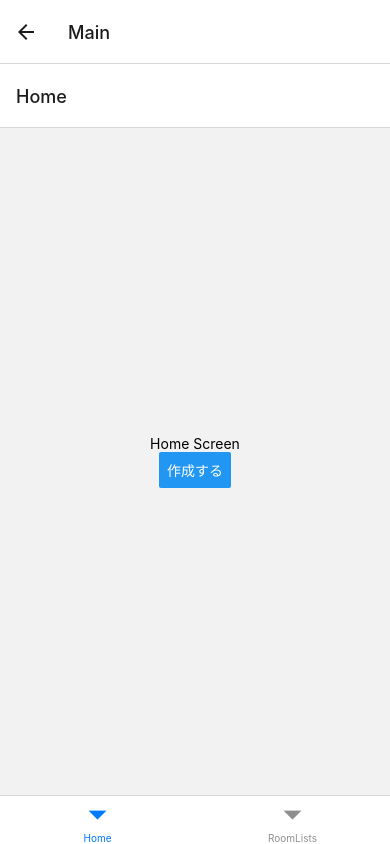
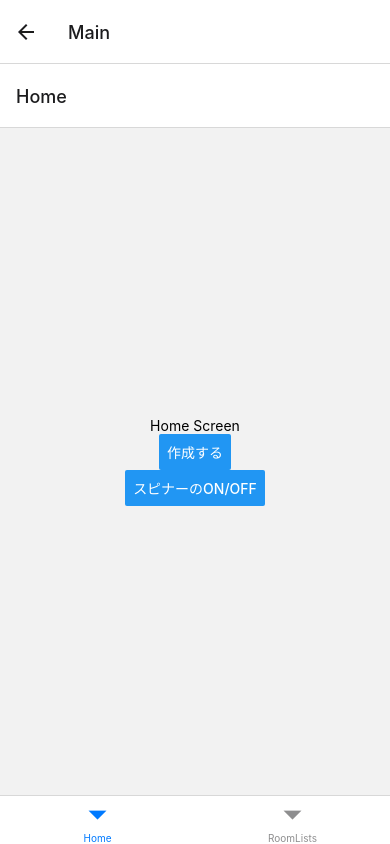
Before and after one commit to Kojiro-schatten/soon, a React Native app: screen /Main in a window 390 px wide. Built offline with nearby package versions, Linux system fonts and the light colour scheme.

Commit message:
components: spinner

```diff
--- /dev/null
+++ b/src/components/loading/Spinner.tsx
@@ -0,0 +1,22 @@
+import React from 'react';
+import { ActivityIndicator, StyleSheet, Text, View } from 'react-native';
+
+export const Spinner: React.FC = () => (
+  <View style={[styles.container, styles.horizontal]}>
+    <ActivityIndicator size="large" />
+  </View>
+);
+
+const styles = StyleSheet.create({
+  container: {
+    flex: 0.5,
+    justifyContent: 'center'
+  },
+  horizontal: {
+    flexDirection: 'row',
+    justifyContent: 'space-around',
+    padding: 10
+  }
+});
+
+export default Spinner;
--- a/src/screens/home/HomeScreen.tsx
+++ b/src/screens/home/HomeScreen.tsx
@@ -1,11 +1,12 @@
 import { useNavigation } from '@react-navigation/native';
-import React from 'react';
+import React, {useState} from 'react';
 import { View, Text, Button } from 'react-native';
 import { CompositeNavigationProp } from '@react-navigation/native';
 import { RootStackParamsList } from '../../types';
 import { BottomTabNavigationProp } from '@react-navigation/bottom-tabs';
 import { MainBottomTabParamsList } from '../main/MainBottomTabParams';
 import { NativeStackNavigationProp } from '@react-navigation/native-stack';
+import Spinner from '../../components/loading/spinner';
 
 type HomeScreenProp = CompositeNavigationProp<
   NativeStackNavigationProp<RootStackParamsList, 'Main'>,
@@ -14,10 +15,16 @@ type HomeScreenProp = CompositeNavigationProp<
 
 export const HomeScreen: React.FC = () => {
   const navigation = useNavigation<HomeScreenProp>();
+  const [showSpinner, setShowSpinner] = useState(false);
   return (
     <View style={{ flex: 1, alignItems: 'center', justifyContent: 'center' }}>
       <Text>Home Screen</Text>
       <Button title="作成する" onPress={() => navigation.navigate('RoomLists')} />
+      <Button title="スピナーのOn/Off" onPress={() => setShowSpinner(!showSpinner)} />
+      {showSpinner ?
+        <Spinner />
+        : ''
+      }
     </View>
   );
 };
--- a/src/screens/main/index.tsx
+++ b/src/screens/main/index.tsx
@@ -5,6 +5,7 @@ import {HomeScreen} from '../home/HomeScreen';
 import {RoomListsScreen} from '../room/RoomListsScreen';
 // import {List} from './ListScreen'; TODO:優先度中
 
+// ボトムタブのparams
 const BottomTab = createBottomTabNavigator<MainBottomTabParamsList>();
 
 export const MainScreen: React.FC = () => {
--- a/src/screens/room/Room.tsx
+++ b/src/screens/room/Room.tsx
@@ -11,7 +11,7 @@ export const RoomScreen: React.FC = () => {
   return (
     <View style={{ flex: 1, alignItems: 'center', justifyContent: 'center' }}>
       <Text>Room Screen</Text>
-      <Button title="Roomページにいく" onPress={() => navigation.navigate('Room')} />
+      <Text>ここがチャットスペース</Text>
     </View>
   );
 };
```
